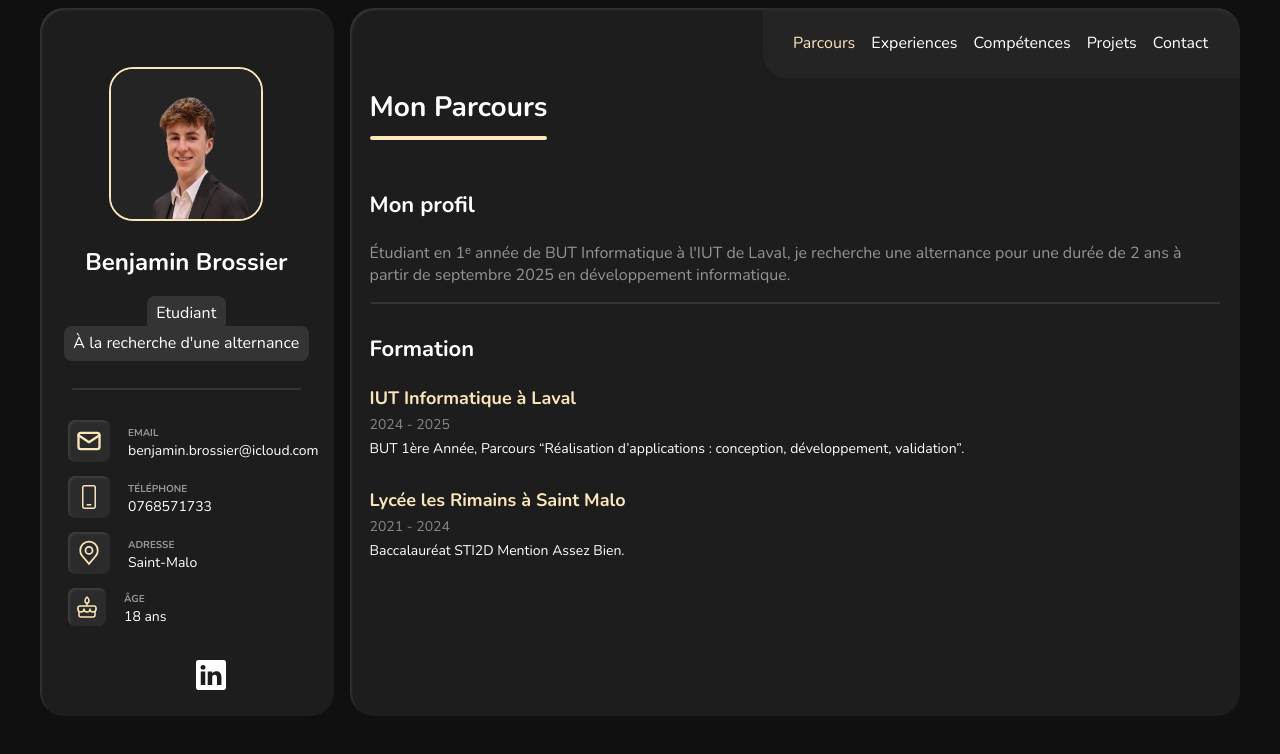
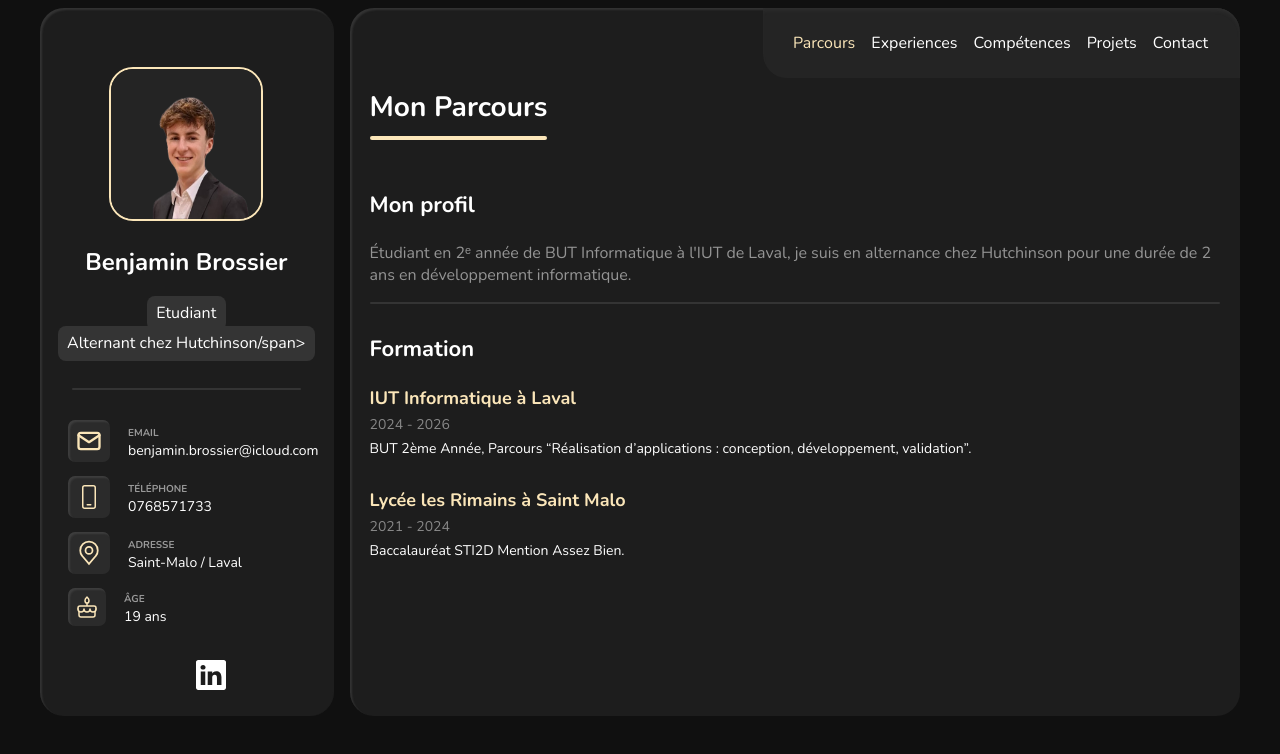
Before and after one commit to ImValox/ImValox, a plain HTML site: page index.html in a window 1280 px wide. Drawn offline with nearby package versions, Linux system fonts and the light colour scheme.

Commit message:
Update index.html 09/2025

```diff
--- a/index.html
+++ b/index.html
@@ -17,7 +17,7 @@
                 <h1>Benjamin Brossier</h1>
                 <span>Etudiant</span>
 				<br>
-				<span>À la recherche d'une alternance</span>
+				<span>Alternant chez Hutchinson/span>
             </div>
             <hr>
             <div class="contact-info">
@@ -59,7 +59,7 @@
                     </div>
                     <div class="text-content">
                         <span>Adresse</span>
-                        <p>Saint-Malo</p>
+                        <p>Saint-Malo / Laval </p>
                     </div>
                 </div>
                 <div class="info-item">
@@ -68,7 +68,7 @@
                     </div>
                     <div class="text-content">
                         <span>Âge</span>
-                        <p>18 ans</p>
+                        <p>19 ans</p>
                     </div>
                 </div>
             </div>
@@ -99,17 +99,17 @@
             <section id="resume" class="active">
                 <h2>Mon Parcours</h2>
 															<h3>Mon profil</h3>
-                	<p class="aboutme">Étudiant en 1ᵉ année de BUT Informatique à l'IUT de Laval, je
-                    recherche une alternance pour une durée de 2 ans à partir de
-                    septembre 2025 en développement informatique.</p>
+                	<p class="aboutme">Étudiant en 2ᵉ année de BUT Informatique à l'IUT de Laval, je
+                    suis en alternance chez Hutchinson pour une durée de 2 ans en développement informatique.
+															</p>
                 <hr>
                 <div class="formation">
                     <h3>Formation</h3>
                     <ul>
                         <li>
                             <h4>IUT Informatique à Laval</h4>
-                            <p>2024 - 2025</p>
-                            <p>BUT 1ère Année, Parcours “Réalisation d’applications : conception, développement,
+                            <p>2024 - 2026</p>
+                            <p>BUT 2ème Année, Parcours “Réalisation d’applications : conception, développement,
                                 validation”.</p>
                         </li>
                         <li>
@@ -199,7 +199,20 @@
                             </p>
                         </div>
                     </div>
-                    <div class="timeline-item">
+																			<div class="timeline-item">
+                        <div class="timeline-content">
+                            <h4>Acceuil sur le plan d'eau du port des Sablons</h4>
+                            <span class="date">2025</span>
+                            <p>
+                                <ul>
+																																		<li>Acceuil des bateaux via VHF et sur l'eau.</li>
+                                    <li>Assistance à l'amarrage.</li>
+                                    <li>Pointage des bateaux présents.</li>
+                                </ul>
+                            </p>
+                        </div>
+                    </div>
+																			<div class="timeline-item">
                         <div class="timeline-content">
                             <h4>Employé polyvalent dans le camping Cap Fun à Saint Lunaire</h4>
                             <span class="date">2023</span>
```
